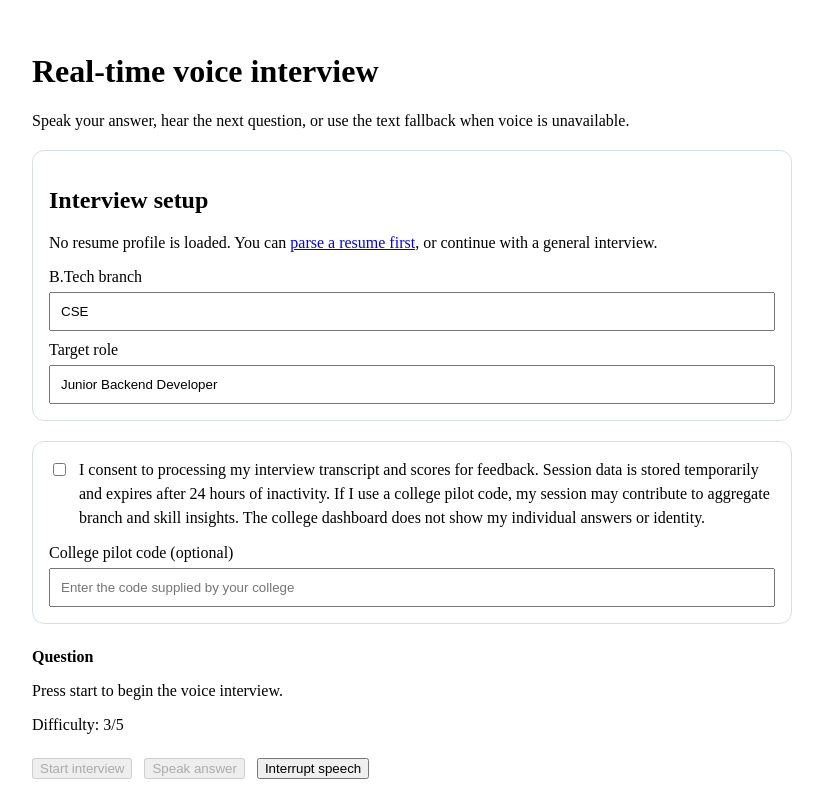
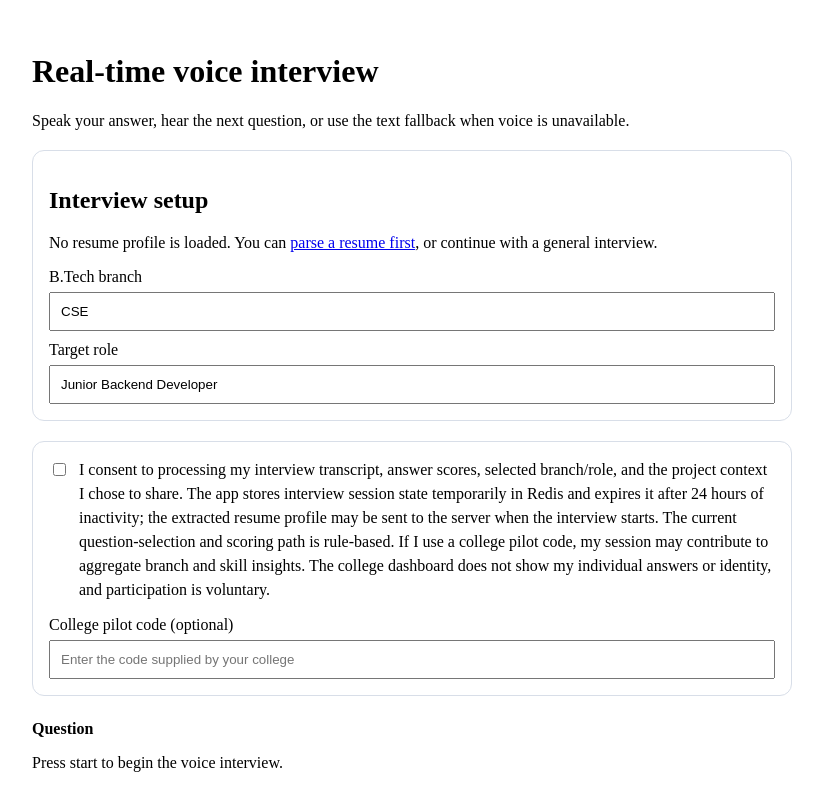
Before and after one commit to ashish-2141/Raaha-AI-Mock-Interview, a Next.js app: page /voice-interview in a window 1280 px wide. Shown: the top 788 px of the page, without its empty margins (228-1051 px from the left). Built offline with nearby package versions, Linux system fonts and the light colour scheme.

Commit message:
privacy: clarify interview session fields and retention in consent

```diff
--- a/src/app/voice-interview/page.tsx
+++ b/src/app/voice-interview/page.tsx
@@ -283,7 +283,7 @@ export default function VoiceInterviewPage() {
             style={{ marginTop: 5 }}
           />
           <span>
-            I consent to processing my interview transcript and scores for feedback. Session data is stored temporarily and expires after 24 hours of inactivity. If I use a college pilot code, my session may contribute to aggregate branch and skill insights. The college dashboard does not show my individual answers or identity.
+            I consent to processing my interview transcript, answer scores, selected branch/role, and the project context I chose to share. The app stores interview session state temporarily in Redis and expires it after 24 hours of inactivity; the extracted resume profile may be sent to the server when the interview starts. The current question-selection and scoring path is rule-based. If I use a college pilot code, my session may contribute to aggregate branch and skill insights. The college dashboard does not show my individual answers or identity, and participation is voluntary.
           </span>
         </label>
         <label style={{ display: "block", marginTop: 14 }}>
```
